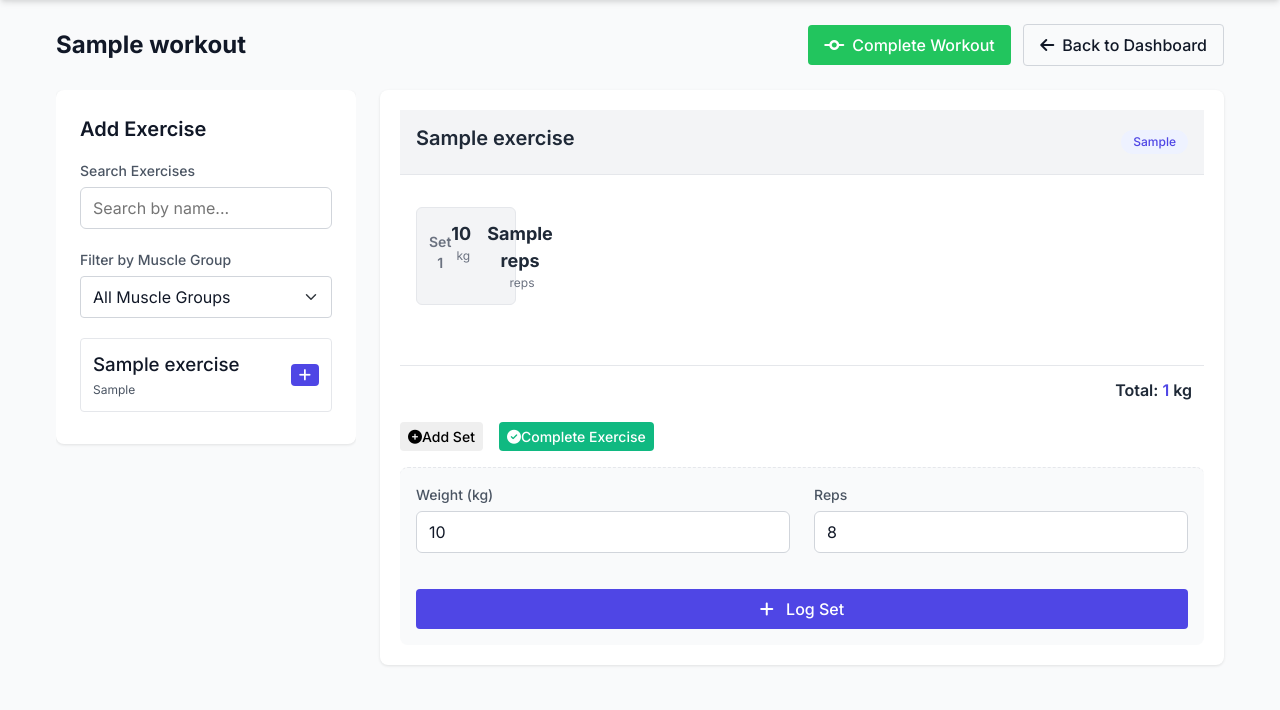
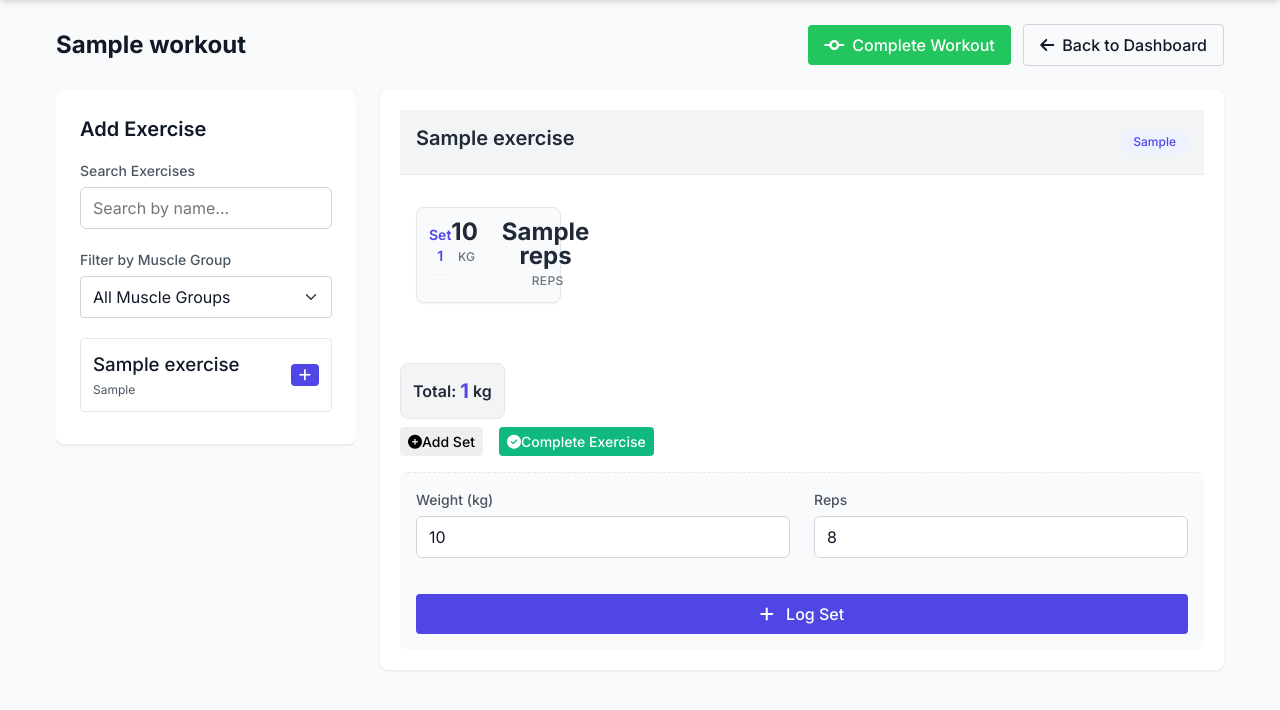
Before and after one commit to BRONDIJKxyz/Groei-app, a Flask app: template gym_app/templates/workout/session.html in a window 1280 px wide. Shown: the part 60-770 px from the top of the page. Run offline with Flask 3, Linux system fonts and the light colour scheme; the template is opened without the code that fills it: most values are stand-ins (such as "Sample title", 1, 10 or a date in 2020); parts of the project's set-up code (start-up, migrations or seed data) failed here and were passed over.

Commit message:
Improve workout numbers readability with enhanced set cards and total weight display

```diff
--- a/gym_app/static/css/components.css
+++ b/gym_app/static/css/components.css
@@ -437,44 +437,61 @@
 
 .sets-container {
   display: grid;
-  grid-template-columns: repeat(auto-fill, minmax(100px, 1fr));
+  grid-template-columns: repeat(auto-fill, minmax(120px, 1fr));
   gap: 0.75rem;
   margin-bottom: 1.25rem;
 }
 
 .set-card {
-  background-color: #F3F4F6;
-  border-radius: 6px;
+  background-color: #F9FAFB;
+  border: 1px solid #E5E7EB;
+  border-radius: 8px;
   padding: 0.75rem;
   text-align: center;
+  box-shadow: 0 1px 2px rgba(0, 0, 0, 0.05);
+  transition: transform 0.2s, box-shadow 0.2s;
+}
+
+.set-card:hover {
+  transform: translateY(-2px);
+  box-shadow: 0 3px 6px rgba(0, 0, 0, 0.1);
 }
 
 .set-number {
   font-weight: 600;
   font-size: 0.875rem;
-  color: #6B7280;
-  margin-bottom: 0.5rem;
+  color: #4F46E5;
+  margin-bottom: 0.75rem;
+  padding-bottom: 0.5rem;
+  border-bottom: 1px solid #F3F4F6;
 }
 
 .set-details {
   display: flex;
-  justify-content: space-around;
+  justify-content: center;
+  gap: 1.5rem;
 }
 
 .set-weight, .set-reps {
   display: flex;
   flex-direction: column;
+  align-items: center;
 }
 
 .set-weight-value, .set-reps-value {
   font-weight: 700;
-  font-size: 1.125rem;
+  font-size: 1.5rem;
   color: #1F2937;
+  line-height: 1;
+  margin-bottom: 0.25rem;
 }
 
 .set-label {
   font-size: 0.75rem;
+  font-weight: 500;
   color: #6B7280;
+  text-transform: uppercase;
+  letter-spacing: 0.025em;
 }
 
 .empty-sets-message {
@@ -490,14 +507,24 @@
   padding-top: 0.5rem;
 }
 
+/* Total weight */
 .total-weight {
-  font-weight: 600;
+  font-size: 1rem;
   color: #4B5563;
-  margin-bottom: 1rem;
+  display: inline-flex;
+  align-items: center;
+  padding: 0.5rem 1rem;
+  background-color: #F3F4F6;
+  border-radius: 8px;
+  margin-right: 1rem;
+  border: 1px solid #E5E7EB;
 }
 
 .total-weight-value {
+  font-weight: 700;
   color: #1F2937;
+  font-size: 1.25rem;
+  margin: 0 0.25rem;
 }
 
 .action-buttons {
--- a/gym_app/templates/workout/session.html
+++ b/gym_app/templates/workout/session.html
@@ -89,7 +89,7 @@
                                         <div class="set-number">Set {{ loop.index }}</div>
                                         <div class="set-details">
                                             <div class="set-weight">
-                                                <span class="set-weight-value">{{ set.weight }}</span>
+                                                <span class="set-weight-value">{{ set.weight|round|int }}</span>
                                                 <span class="set-label">kg</span>
                                             </div>
                                             <div class="set-reps">
@@ -107,7 +107,7 @@
                         <div class="exercise-tracking-actions">
                             <!-- Total weight summary -->
                             <div class="total-weight mb-3">
-                                Total: <span class="total-weight-value">{{ workout_exercise.total_weight }}</span> kg
+                                Total: <span class="total-weight-value">{{ workout_exercise.total_weight|round|int }}</span> kg
                             </div>
 
                             <div class="action-buttons mb-3">
```
